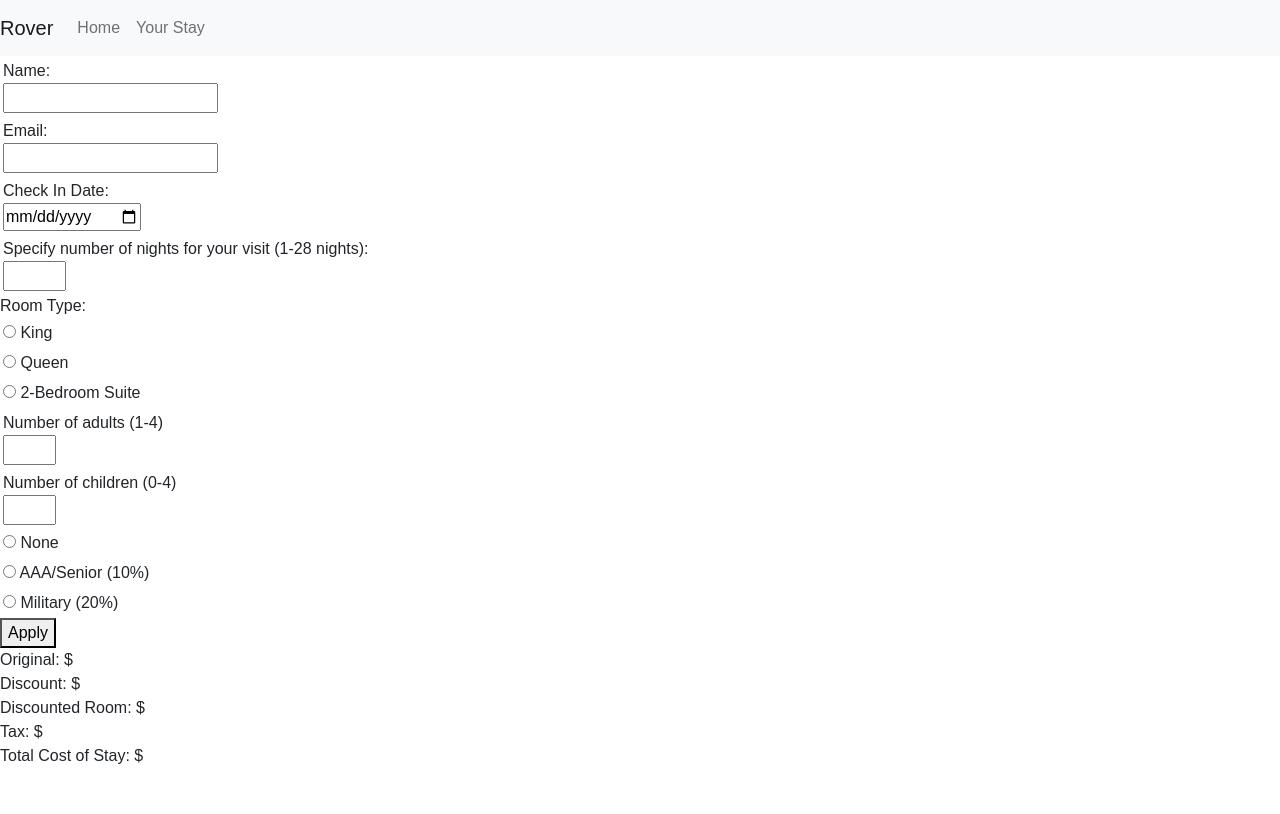
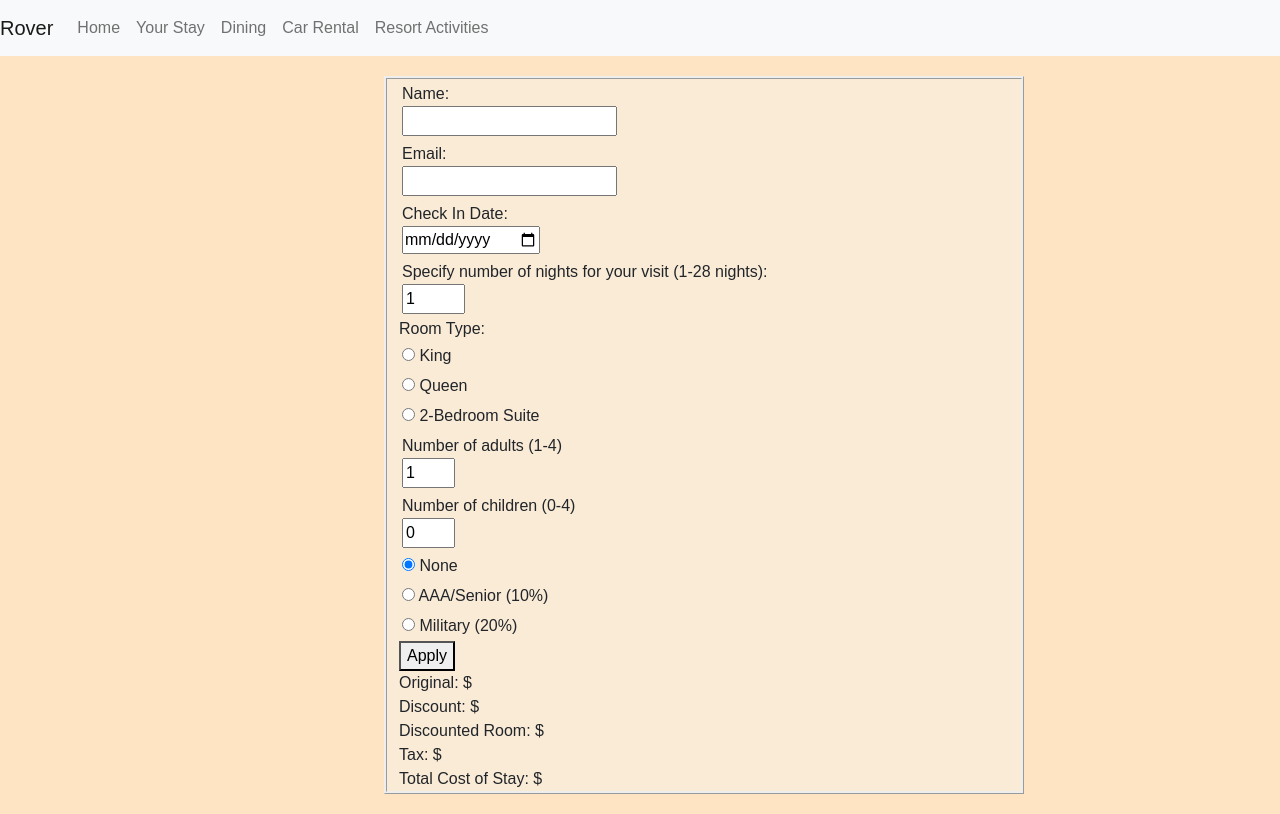
Before and after one commit to edenabraham/VacationResort, a plain HTML site: page calculate.html in a window 1280 px wide. Drawn offline with nearby package versions, Linux system fonts and the light colour scheme.

Commit message:
added banner and more nav links. stay done

```diff
--- a/calculate.html
+++ b/calculate.html
@@ -28,10 +28,19 @@
                 <li class="nav-item">
                     <a class="nav-link" href="calculate.html">Your Stay</a>
                 </li>
+                <li class="nav-item">
+                    <a class="nav-link" href="#">Dining</a>
+                </li>
+                <li class="nav-item">
+                    <a class="nav-link" href="#">Car Rental</a>
+                </li>
+                <li class="nav-item">
+                    <a class="nav-link" href="#"> Resort Activities</a>
+                </li>
             </ul>
         </div>
     </nav>
-
+    <div class="container-fluid">
         <label>
             Name:
             <input id="name" type="text" name="name" min="1" required>
@@ -49,7 +58,7 @@
 
         <label>
             Specify number of nights for your visit (1-28 nights):
-        <input id="nights" type="number" min="1" max="28">
+            <input id="nights" type="number" min="1" max="28" value="1">
         </label>
 
 
@@ -71,16 +80,17 @@
 
         <label>
             Number of adults (1-4)
-        <input id="adults" type="number" min="1" max="4">
+            <input id="adults" type="number" min="1" max="4" value="1">
         </label>
 
         <label>
             Number of children (0-4)
-        <input id="children" type="number" min="0" max="4">
+            <input id="children" type="number" min="0" max="4" value="0">
         </label>
 
+
         <label>
-        <input id="none" name="discounts" type="radio">
+            <input id="none" name="discounts" type="radio" checked>
             None
         </label>
 
@@ -130,6 +140,7 @@
 
             </span>
         </div>
+    </div>
 
 
 </body>
--- a/script/calculate.js
+++ b/script/calculate.js
@@ -76,9 +76,7 @@ function getRoomRate(checkinDate, queen, king, suite) {
             if (guests > occupancy) {
                 messageDiv.innerHTML = "The room you selected will not hold your party.";
             }
-            else {
-                messageDiv.innerHTML = " ";
-            }
+
 
             let roomPrice = getRoomRate(checkinDate, queen, king, suite, none, senior, military);
 
--- a/script/main.js
+++ b/script/main.js
@@ -5,6 +5,6 @@ function init() {
 }
 window.onload= init // wait until body/html is loaded
 */
-document.addEventListener("DOMContentLoaded",()=>( // begin annonymous
+document.addEventListener("DOMContentLoaded",()=>{ // begin annonymous
 //init code here
-));
+});
--- a/styles/calculate.css
+++ b/styles/calculate.css
@@ -1,5 +1,6 @@
 body{
-    font-family:sans-serif
+    font-family:sans-serif;
+    background-color: bisque;
 }
 label{
     display: block;
@@ -11,3 +12,11 @@ input{
 input[type=radio] {
     display:inline;
 }
+.container-fluid{
+    text-align: left;
+    margin: 20px;;
+    margin-left: 30%;
+    width: 50%;
+    border-style: ridge;
+    background-color: antiquewhite;
+}
--- a/styles/main.css
+++ b/styles/main.css
@@ -1,3 +1,12 @@
 body{
-    font-family:sans-serif
+    font-family:sans-serif;
+    background-color:burlywood;
 }
+.centered{
+    text-align: center;
+
+}
+.description{
+    margin: auto;
+    padding: 55px;
+}
```
Also changed, not shown: index.html (+28 -1 lines), images/tropicalflowers.jpg (added). Lines whose indentation alone changed are shown as unchanged.
